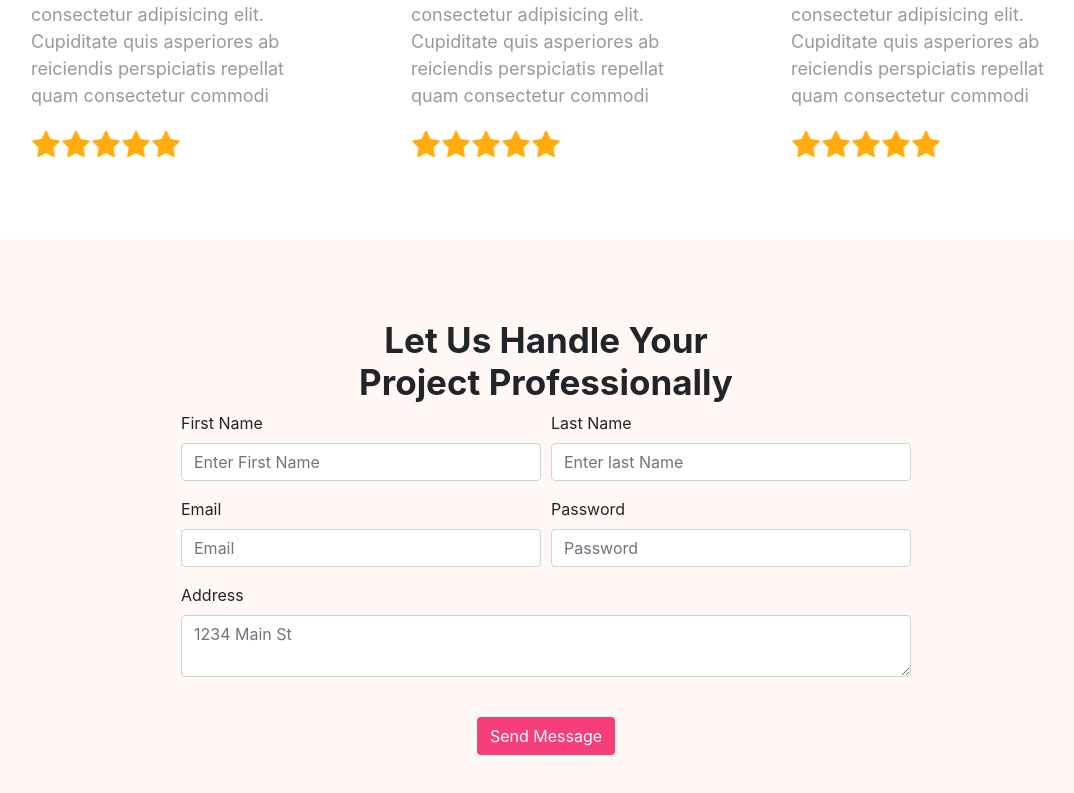
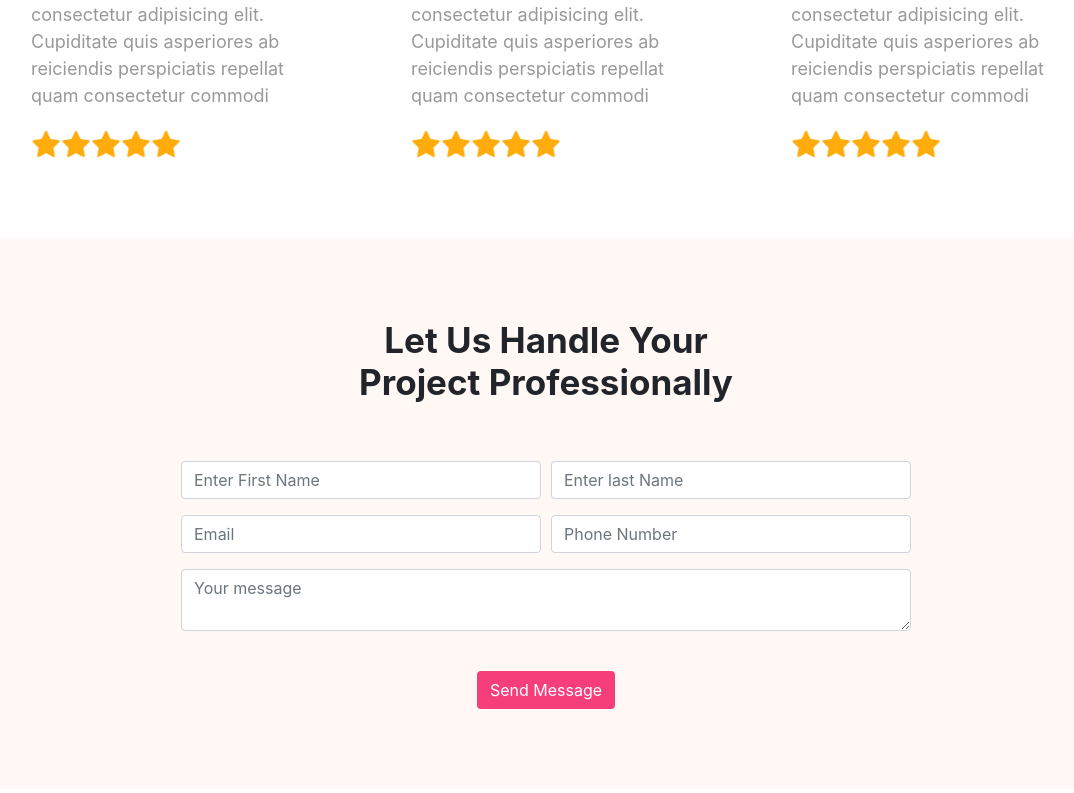
Before and after one commit to nur165024/jerins-parlour-client, a React (Create React App) app: page / in a window 1280 px wide. Shown: the part 2014-2807 px from the top of the page, without its empty margins (94-1168 px from the left). Built offline with nearby package versions, Linux system fonts and the light colour scheme.

Commit message:
contact form done

```diff
--- a/src/Component/Home/ContactForm/ContactForm.css
+++ b/src/Component/Home/ContactForm/ContactForm.css
@@ -2,3 +2,13 @@
     padding: 80px 0;
      background-color: #FFF8F5;
 }
+.message__form{
+    margin-top: 50px;
+}
+.message__form .form-control:focus {
+    color: #495057;
+    background-color: #fff;
+    border-color: #F63E7B;
+    outline: 0;
+    box-shadow: none;
+}
--- a/src/Component/Home/ContactForm/ContactForm.js
+++ b/src/Component/Home/ContactForm/ContactForm.js
@@ -13,34 +13,29 @@ const ContactForm = () => {
                     </div>
                 </div>
                 <div className="row justify-content-center">
-                    <div className="col-md-8">
+                    <div className="col-md-8 message__form">
                         <form>
                             <div class="form-row d-flex">
                                 <div class="form-group col-md-6">
-                                    <label for="first_name">First Name</label>
-                                    <input type="email" class="form-control" id="first_name" placeholder="Enter First Name" />
+                                    <input type="text" class="form-control" id="first_name" placeholder="Enter First Name" />
                                 </div>
 
                                 <div class="form-group col-md-6">
-                                    <label for="last_name">Last Name</label>
-                                    <input type="password" class="form-control" id="last_name" placeholder="Enter last Name" />
+                                    <input type="text" class="form-control" id="last_name" placeholder="Enter last Name" />
                                 </div>
                             </div>
                             <div class="form-row d-flex">
                                 <div class="form-group col-md-6">
-                                    <label for="inputEmail4">Email</label>
                                     <input type="email" class="form-control" id="inputEmail4" placeholder="Email" />
                                 </div>
 
                                 <div class="form-group col-md-6">
-                                    <label for="inputPassword4">Password</label>
-                                    <input type="password" class="form-control" id="inputPassword4" placeholder="Password" />
+                                    <input type="tel" class="form-control" id="phone__number" placeholder="Phone Number" />
                                 </div>
                             </div>
 
                             <div class="form-group">
-                                <label for="message">Address</label>
-                                <textarea class="form-control" id="message" placeholder="1234 Main St"></textarea>
+                                <textarea class="form-control" id="message" placeholder="Your message"></textarea>
                             </div>
                             <br />
                             <div className="text-center">
```
